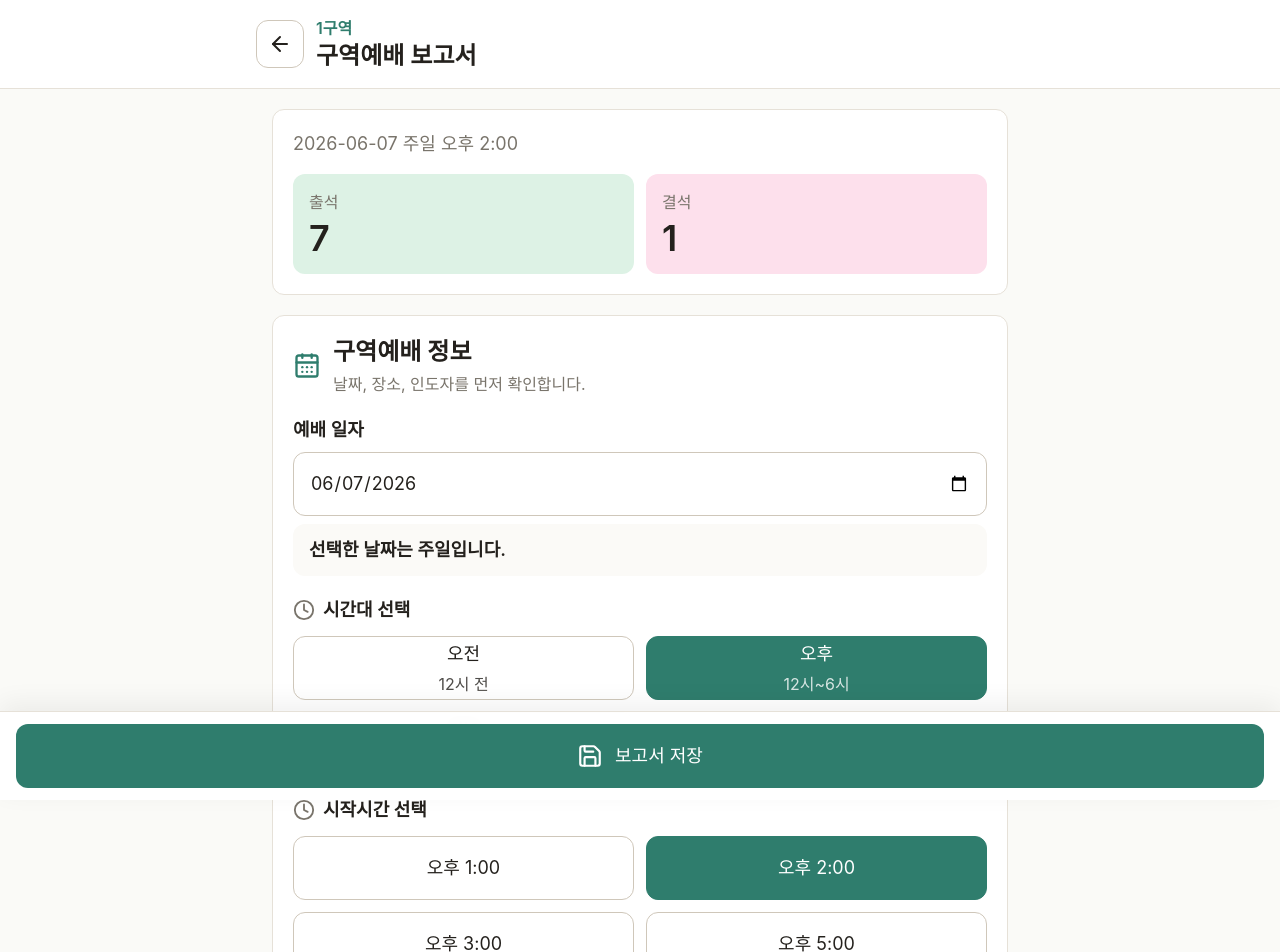
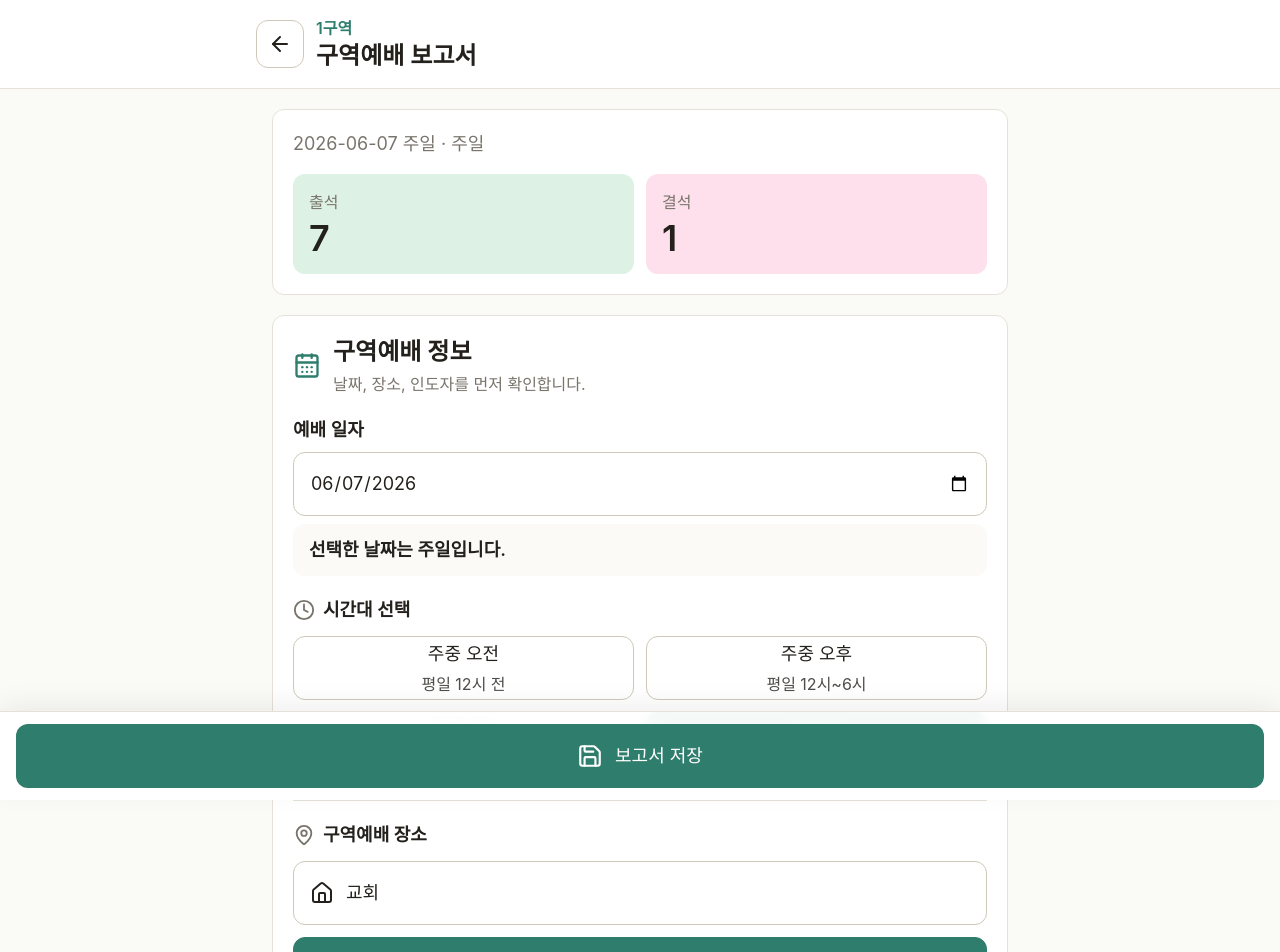
Before and after one commit to joopkim/church_manager, a Next.js app: page /district-worship-report in a window 1280 px wide. Shown: the top 952 px of the page. Built offline with nearby package versions, Linux system fonts and the light colour scheme.

Commit message:
Use broad worship time periods

```diff
--- a/src/app/district-worship-report/page.tsx
+++ b/src/app/district-worship-report/page.tsx
@@ -78,19 +78,20 @@ const quickAmounts = [10000, 20000, 30000, 50000];
 const weekdayLabels = ["주일", "월", "화", "수", "목", "금", "토"];
 const timePeriods = [
   {
-    label: "오전",
-    note: "12시 전",
-    times: ["오전 9:00", "오전 10:00", "오전 11:00"],
+    label: "주중 오전",
+    note: "평일 12시 전",
   },
   {
-    label: "오후",
-    note: "12시~6시",
-    times: ["오후 1:00", "오후 2:00", "오후 3:00", "오후 5:00"],
+    label: "주중 오후",
+    note: "평일 12시~6시",
   },
   {
-    label: "저녁",
-    note: "6시 이후",
-    times: ["오후 7:00", "오후 8:00", "오후 9:00"],
+    label: "주중 저녁",
+    note: "평일 6시 이후",
+  },
+  {
+    label: "주일",
+    note: "주일 모임",
   },
 ];
 const placeOptions = ["교회", "구역원 가정", "기타 외부"];
@@ -98,8 +99,7 @@ const leaderOptions = ["구역장", "직접 입력"];
 
 export default function DistrictWorshipReportPage() {
   const [worshipDate, setWorshipDate] = useState("2026-06-07");
-  const [timePeriod, setTimePeriod] = useState("오후");
-  const [startTime, setStartTime] = useState("오후 2:00");
+  const [timePeriod, setTimePeriod] = useState("주일");
   const [placeType, setPlaceType] = useState("구역원 가정");
   const [customPlace, setCustomPlace] = useState("");
   const [leaderType, setLeaderType] = useState("구역장");
@@ -122,7 +122,6 @@ export default function DistrictWorshipReportPage() {
   const [saveMessage, setSaveMessage] = useState("");
   const recognitionRef = useRef<SpeechRecognitionLike | null>(null);
 
-  const selectedTimePeriod = timePeriods.find((period) => period.label === timePeriod) ?? timePeriods[1];
   const computedWeekday = useMemo(() => {
     const date = new Date(`${worshipDate}T00:00:00`);
     if (Number.isNaN(date.getTime())) {
@@ -300,7 +299,7 @@ export default function DistrictWorshipReportPage() {
       <section className="mx-auto max-w-3xl px-4 py-5">
         <div className="rounded-xl border border-hairline bg-canvas p-5">
           <p className="text-lg text-muted">
-            {worshipDate} {computedWeekday} {startTime}
+            {worshipDate} {computedWeekday} · {timePeriod}
           </p>
           <div className="mt-4 grid grid-cols-2 gap-3">
             <div className="rounded-xl bg-tint-mint p-4">
@@ -357,37 +356,11 @@ export default function DistrictWorshipReportPage() {
                   key={period.label}
                   onClick={() => {
                     setTimePeriod(period.label);
-                    setStartTime(period.times[0]);
                     markUnsaved();
                   }}
                 >
                   <span className="block">{period.label}</span>
                   <span className="mt-1 block text-base opacity-80">{period.note}</span>
-                </button>
-              ))}
-            </div>
-          </div>
-
-          <div className="mt-5">
-            <div className="flex items-center gap-2">
-              <Clock className="text-muted" size={22} />
-              <p className="text-lg font-semibold">시작시간 선택</p>
-            </div>
-            <div className="mt-3 grid grid-cols-2 gap-3">
-              {selectedTimePeriod.times.map((time) => (
-                <button
-                  className={`min-h-16 rounded-xl border px-3 text-xl font-semibold ${
-                    startTime === time
-                      ? "border-primary bg-primary text-white"
-                      : "border-hairline-strong bg-canvas"
-                  }`}
-                  key={time}
-                  onClick={() => {
-                    setStartTime(time);
-                    markUnsaved();
-                  }}
-                >
-                  {time}
                 </button>
               ))}
             </div>
```
